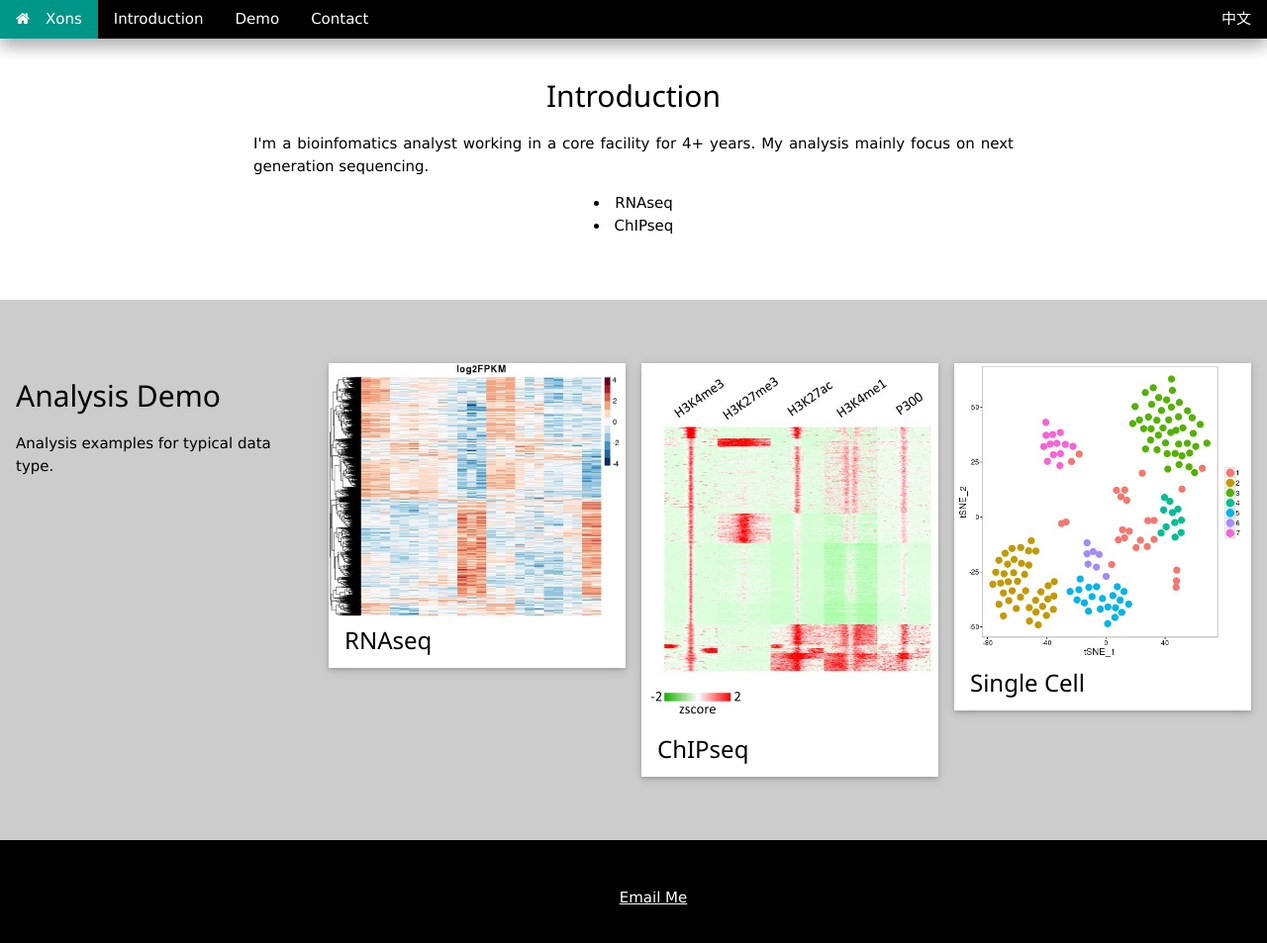
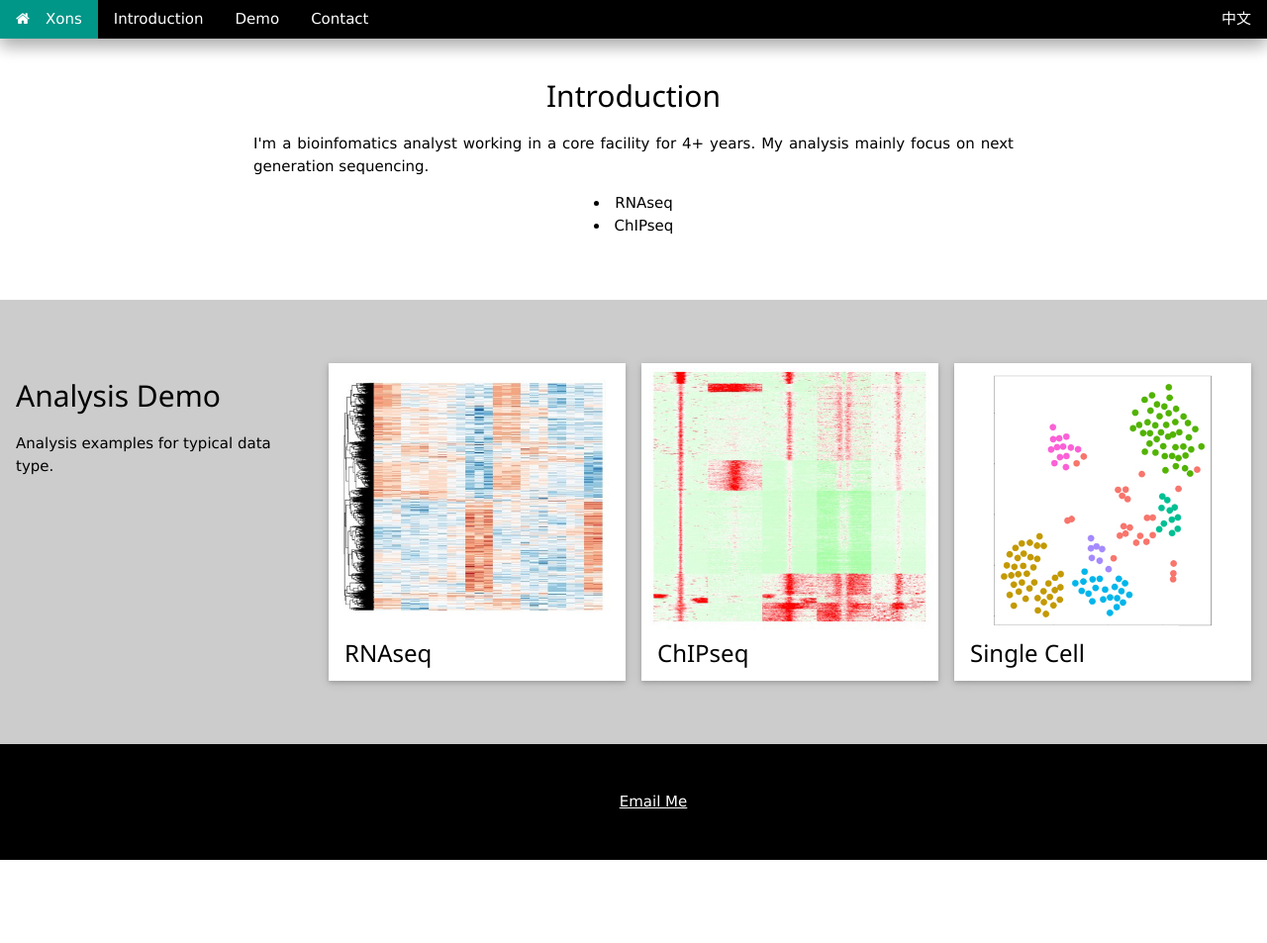
Before and after one commit to xons/xons.github.io, a Jekyll site: the page built from index.html, in a window 1280 px wide and 966 px high. Shown: the top 953 px of the window at 99% size. Built offline with Jekyll 4.4.1, drawn with Linux system fonts in a browser that asks for light colours; nearby versions of some CDN libraries; library files that are not in the unit come from our copies.

Commit message:
Update index.html

```diff
--- a/index.html
+++ b/index.html
@@ -22,7 +22,7 @@ title: Xons
 
 <div class="w3-quarter">
 <div class="w3-card-2 w3-white">
-  <img src="/img/rnaseq.jpg" alt="RNAseq" style="width:100%">
+  <img src="/img/demo.rnaseq.jpg" alt="RNAseq" style="width:100%">
   <div class="w3-container">
   <h3>RNAseq</h3>
   </div>
@@ -31,7 +31,7 @@ title: Xons
 
 <div class="w3-quarter">
 <div class="w3-card-2 w3-white">
-  <img src="/img/chipseq.jpg" alt="ChIPseq" style="width:100%">
+  <img src="/img/demo.chipseq.jpg" alt="ChIPseq" style="width:100%">
   <div class="w3-container">
   <h3>ChIPseq</h3>
   </div>
@@ -40,7 +40,7 @@ title: Xons
 
 <div class="w3-quarter">
 <div class="w3-card-2 w3-white">
-  <img src="/img/singlecell.jpg" alt="Single Cell" style="width:100%">
+  <img src="/img/demo.singlecell.jpg" alt="Single Cell" style="width:100%">
   <div class="w3-container">
   <h3>Single Cell</h3>
   </div>
```
